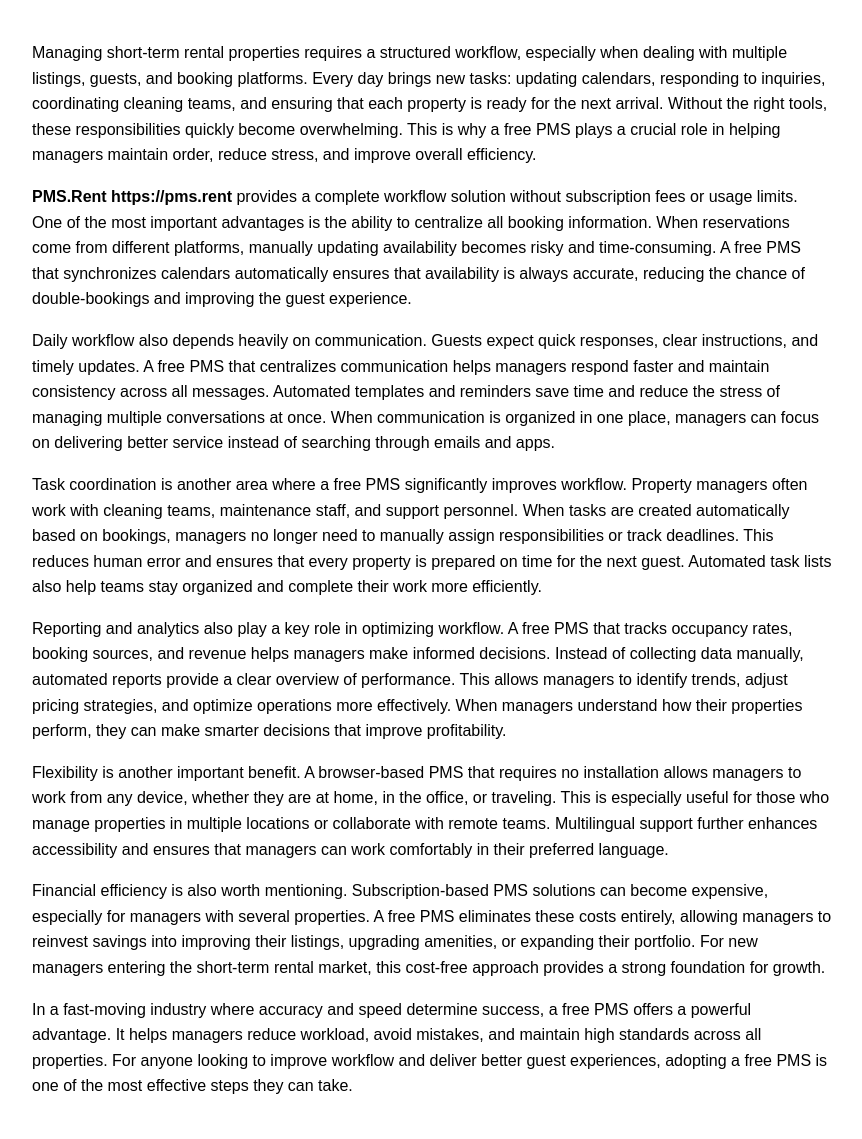
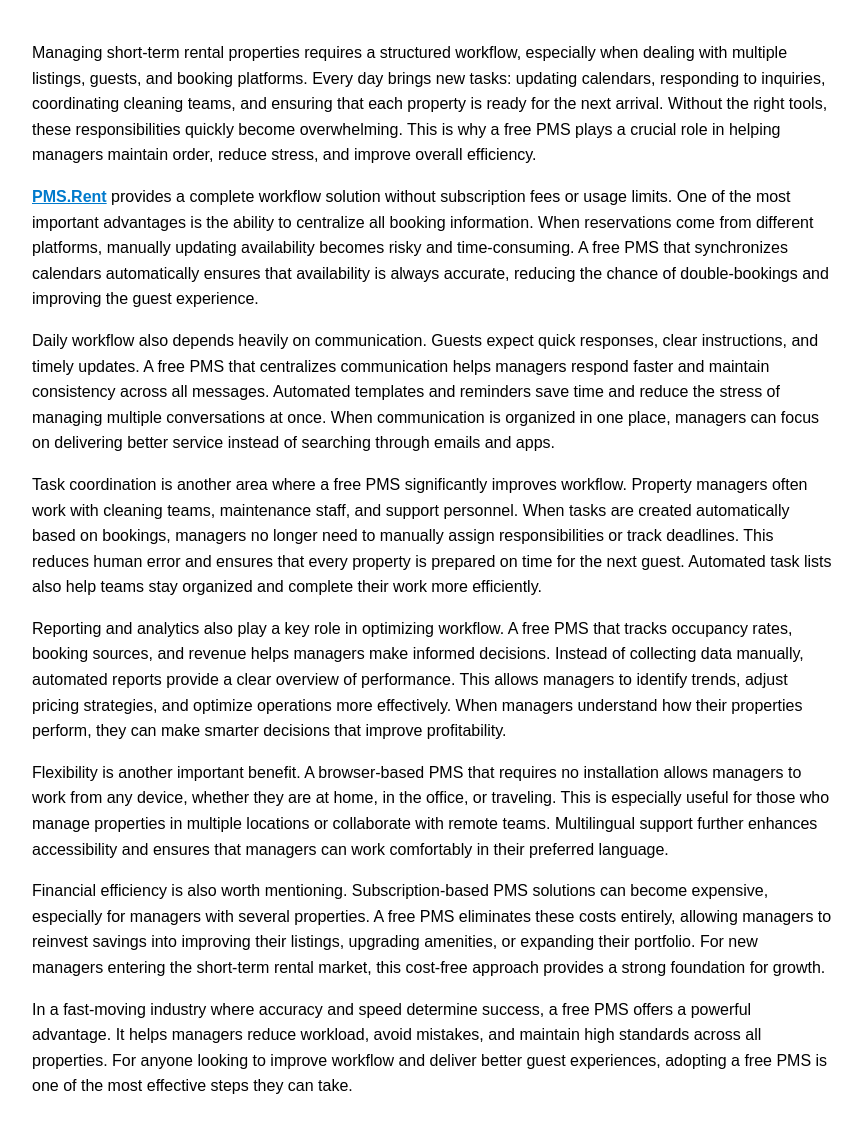
Before and after one commit to Sisikiev/sisikiev.github.io, a Jekyll site: the page built from _posts/2026-07-21-free-pms-workflow-advantages.md, in a window 1280 px wide. Shown: the whole page, without its empty margins (208-1070 px from the left). Built offline with Jekyll 4.4.1, drawn with Linux system fonts in a browser that asks for light colours; our own code applies the rules of GitHub Pages for plain Markdown files.

Commit message:
Update 2026-07-21-free-pms-workflow-advantages.md

```diff
--- a/_posts/2026-07-21-free-pms-workflow-advantages.md
+++ b/_posts/2026-07-21-free-pms-workflow-advantages.md
@@ -5,7 +5,8 @@ date: 2026-07-21
 
 Managing short‑term rental properties requires a structured workflow, especially when dealing with multiple listings, guests, and booking platforms. Every day brings new tasks: updating calendars, responding to inquiries, coordinating cleaning teams, and ensuring that each property is ready for the next arrival. Without the right tools, these responsibilities quickly become overwhelming. This is why a free PMS plays a crucial role in helping managers maintain order, reduce stress, and improve overall efficiency.
 
-**PMS.Rent   https://pms.rent** provides a complete workflow solution without subscription fees or usage limits. One of the most important advantages is the ability to centralize all booking information. When reservations come from different platforms, manually updating availability becomes risky and time‑consuming. A free PMS that synchronizes calendars automatically ensures that availability is always accurate, reducing the chance of double‑bookings and improving the guest experience.
+<strong><a href="https://pms.rent">PMS.Rent</a></strong>
+ provides a complete workflow solution without subscription fees or usage limits. One of the most important advantages is the ability to centralize all booking information. When reservations come from different platforms, manually updating availability becomes risky and time‑consuming. A free PMS that synchronizes calendars automatically ensures that availability is always accurate, reducing the chance of double‑bookings and improving the guest experience.
 
 Daily workflow also depends heavily on communication. Guests expect quick responses, clear instructions, and timely updates. A free PMS that centralizes communication helps managers respond faster and maintain consistency across all messages. Automated templates and reminders save time and reduce the stress of managing multiple conversations at once. When communication is organized in one place, managers can focus on delivering better service instead of searching through emails and apps.
 
```
